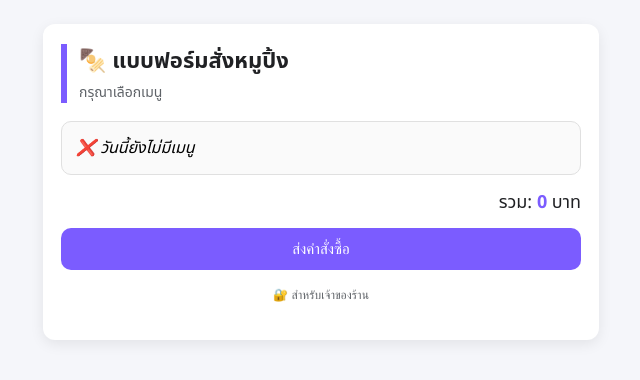
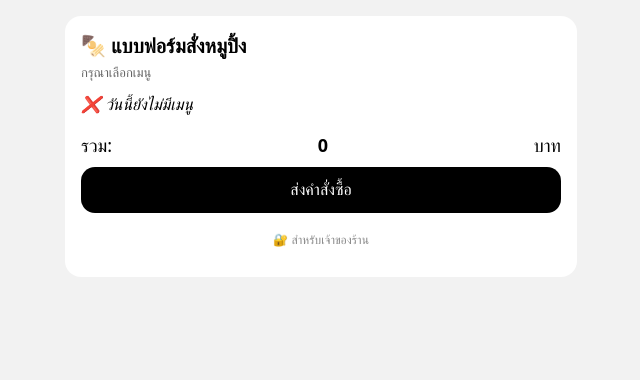
Before and after one commit to OHMMAIGOT/OHMMAIGOT.github.io, a plain HTML site: page index.html in a window 1280 px wide. Shown: the whole page, without its empty margins (319-959 px from the left). Drawn offline with Linux system fonts and the light colour scheme.

Commit message:
Update index.html

```diff
--- a/index.html
+++ b/index.html
@@ -5,134 +5,93 @@
 <title>สั่งหมูปิ้ง นะคะนะคะนะคะ</title>
 <style>
   body {
-  background: #f5f6fa;
-  font-family: 'Segoe UI', 'Noto Sans Thai', sans-serif;
   margin: 0;
-  padding: 0;
+  background: #f2f2f2;
+  font-family: system-ui, -apple-system, BlinkMacSystemFont, sans-serif;
 }
 
 .form {
-  background: #ffffff;
-  max-width: 520px;
-  margin: 24px auto;
-  padding: 20px 18px 26px;
-  border-radius: 12px;
-  box-shadow: 0 4px 14px rgba(0,0,0,0.08);
-}
-
-.header {
-  border-left: 6px solid #7b5cff;
-  padding-left: 12px;
-  margin-bottom: 18px;
+  max-width: 480px;
+  margin: 16px auto;
+  background: #fff;
+  padding: 16px;
+  border-radius: 16px;
 }
 
 .header h2 {
   margin: 0;
-  font-size: 22px;
-  color: #202124;
+  font-size: 20px;
 }
 
 .header p {
-  margin: 4px 0 0;
-  font-size: 14px;
-  color: #5f6368;
+  margin: 4px 0 12px;
+  color: #666;
+  font-size: 13px;
 }
 
 .q {
-  background: #fafafa;
-  border: 1px solid #e0e0e0;
-  border-radius: 10px;
-  padding: 14px;
-  margin: 14px 0;
+  margin-bottom: 14px;
 }
 
 .q b {
-  display: block;
   font-size: 16px;
-  margin-bottom: 6px;
-  color: #202124;
 }
 
 .price-row {
   display: flex;
   justify-content: space-between;
   align-items: center;
-  margin-top: 8px;
-  padding: 6px 0;
-  border-bottom: 1px dashed #e0e0e0;
-}
-
-.price-row:last-child {
-  border-bottom: none;
+  margin-top: 6px;
 }
 
 .price-row span {
   font-size: 14px;
-  color: #3c4043;
+  color: #333;
 }
 
 .qty {
   display: flex;
   align-items: center;
-  gap: 10px;
+}
+
+.qty button {
+  width: 36px;
+  height: 36px;
+  border: none;
+  background: #000;
+  color: #fff;
+  font-size: 20px;
+  border-radius: 50%;
 }
 
 .qty span {
-  min-width: 18px;
+  width: 24px;
   text-align: center;
-  font-weight: 500;
-}
-
-.qty button {
-  width: 32px;
-  height: 32px;
-  border: none;
-  border-radius: 50%;
-  background: #7b5cff;
-  color: white;
-  font-size: 18px;
-  cursor: pointer;
-  transition: 0.15s;
-}
-
-.qty button:active {
-  transform: scale(0.9);
+  font-size: 14px;
 }
 
 .total {
-  text-align: right;
+  display: flex;
+  justify-content: space-between;
   font-size: 18px;
-  margin-top: 14px;
-  color: #202124;
-}
-
-.total b {
-  color: #7b5cff;
+  margin: 18px 0 10px;
 }
 
 button {
   width: 100%;
-  background: #7b5cff;
-  color: white;
+  padding: 14px;
+  font-size: 16px;
   border: none;
-  border-radius: 10px;
-  padding: 12px;
-  font-size: 15px;
-  cursor: pointer;
-  margin-top: 12px;
-  transition: 0.2s;
-}
-
-button:hover {
-  opacity: 0.9;
+  border-radius: 14px;
+  background: #000;
+  color: #fff;
 }
 
 .admin {
+  margin-top: 6px;
   background: none;
-  color: #5f6368;
+  color: #888;
   font-size: 12px;
-  border: none;
-  margin-top: 6px;
 }
 
 </style>
```
